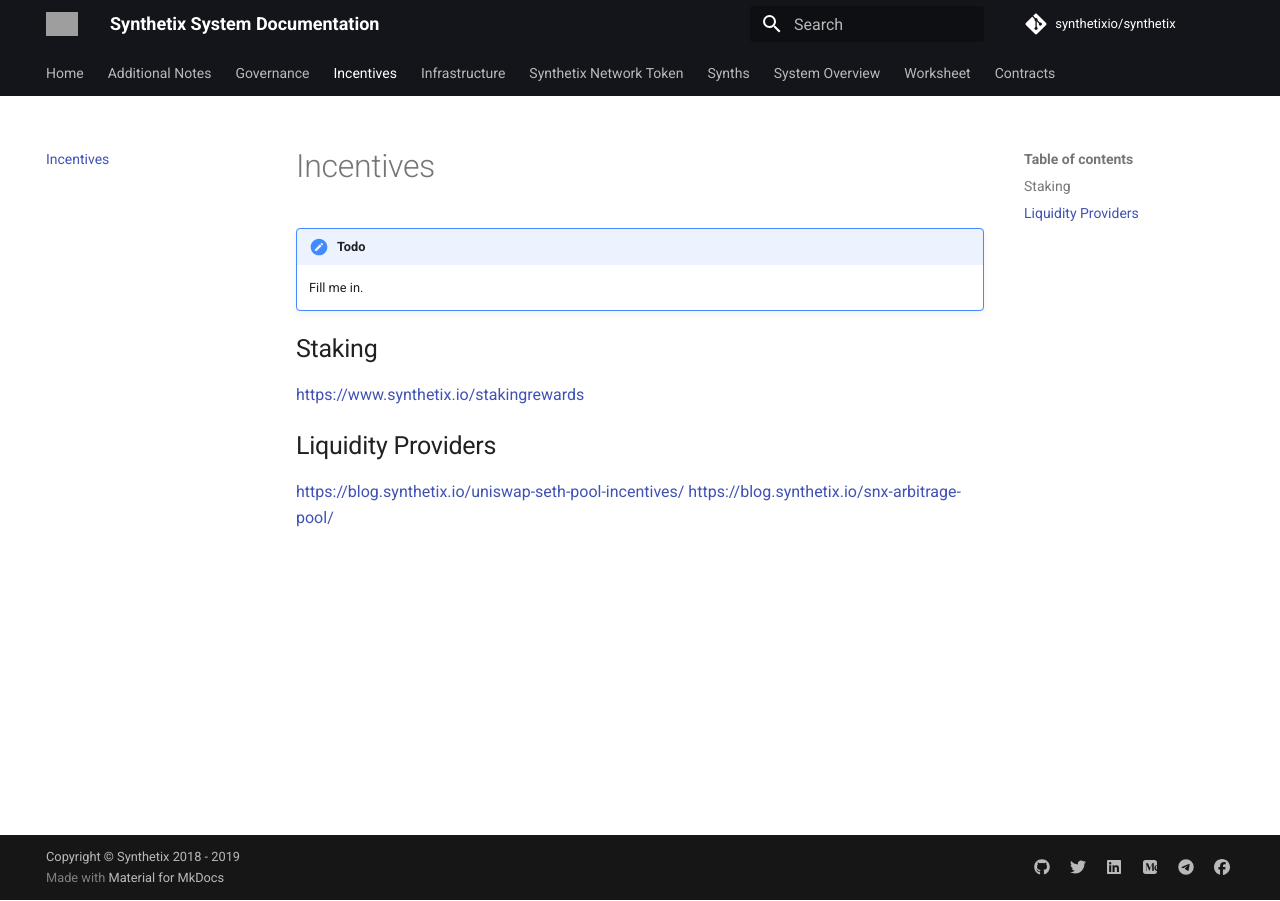
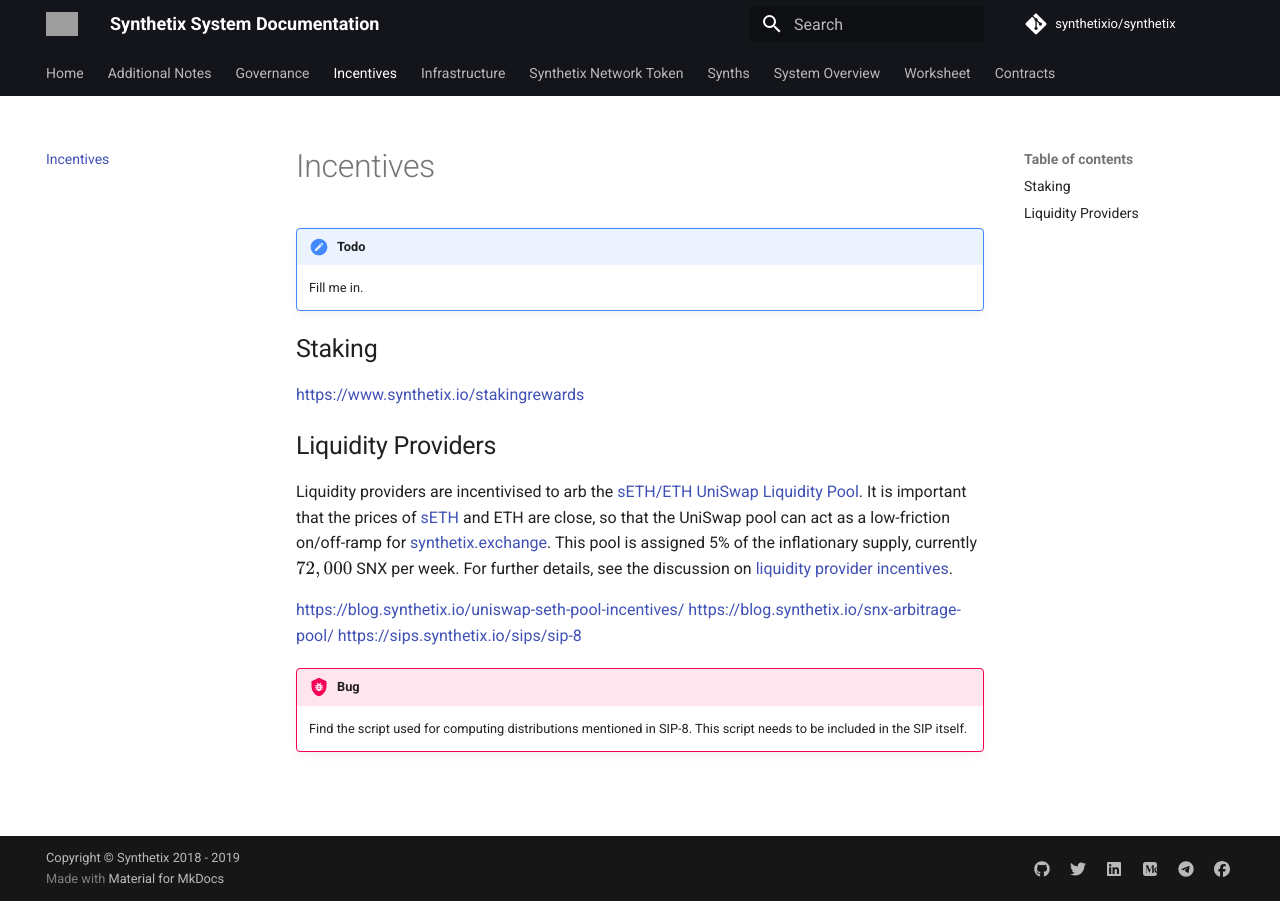
Before and after one commit to Synthetixio/synthetix, an MkDocs documentation site: the page built from docs/incentives.md, in a window 1280 px wide. Built offline with MkDocs 1.6.1 and Material for MkDocs 9.7.7, drawn with Linux system fonts in a browser that asks for light colours; formulas are drawn with MathJax 3; comment, search, counter and statistics services are not loaded; grey boxes are pictures that could not be loaded.

Commit message:
Minor discussion on liquidity providers

```diff
--- a/docs/incentives.md
+++ b/docs/incentives.md
@@ -9,5 +9,12 @@
 
 ## Liquidity Providers
 
+Liquidity providers are incentivised to arb the [sETH/ETH UniSwap Liquidity Pool](https://etherscan.io/address/0xe9cf7887b93150d4f2da7dfc6d502b216438f244/#tokentxns). It is important that the prices of [sETH](https://etherscan.io/address/0x5e74c9036fb86bd7ecdcb084a0673efc32ea31cb) and ETH are close, so that the UniSwap pool can act as a low-friction on/off-ramp for [synthetix.exchange](https://etherscan.io/address/0x5e74c9036fb86bd7ecdcb084a0673efc32ea31cb).  This pool is assigned 5% of the inflationary supply, currently $72,000$ SNX per week. For further details, see the discussion on [liquidity provider incentives](../incentives.md#liquidity-providers).
+
 https://blog.synthetix.io/uniswap-seth-pool-incentives/
 https://blog.synthetix.io/snx-arbitrage-pool/
+https://sips.synthetix.io/sips/sip-8
+
+!!! bug
+    Find the script used for computing distributions mentioned in SIP-8.
+    This script needs to be included in the SIP itself.
```
